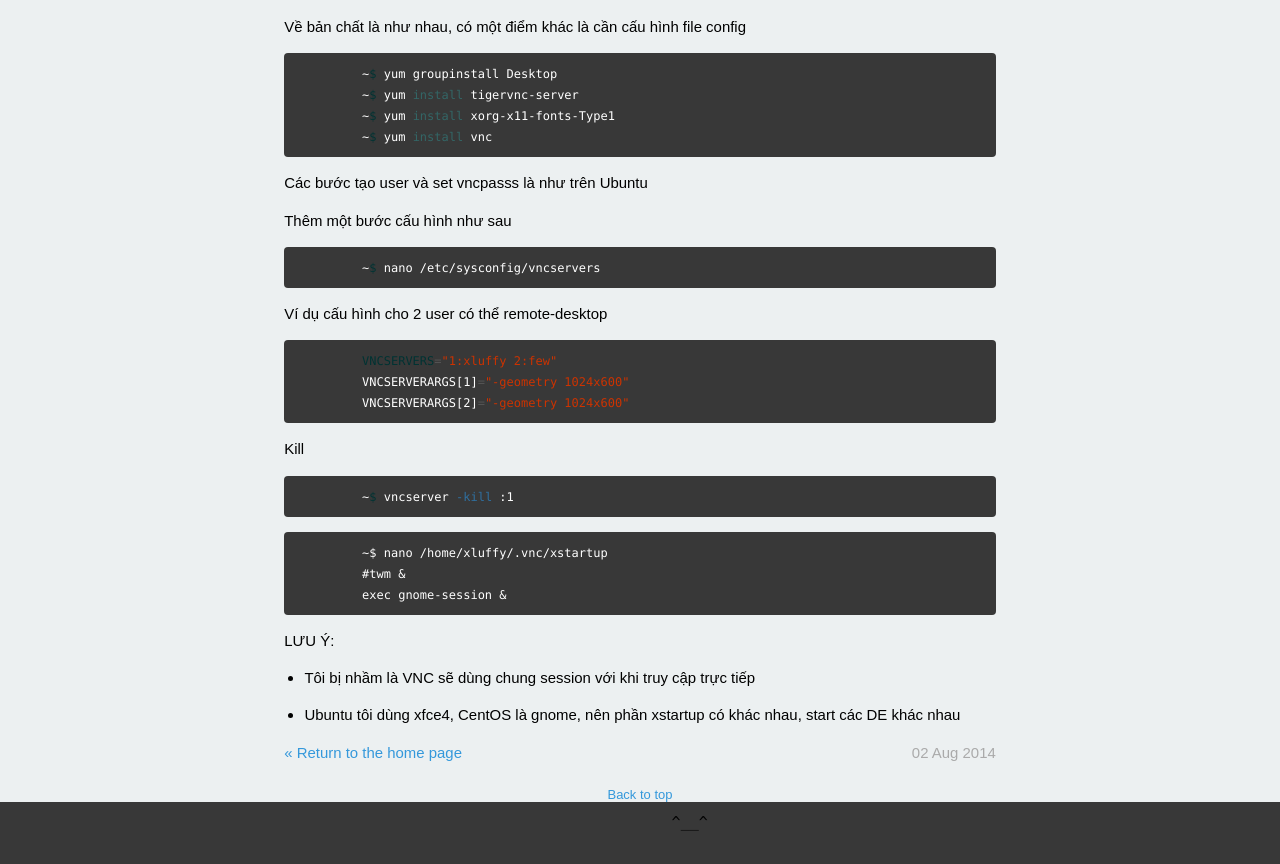
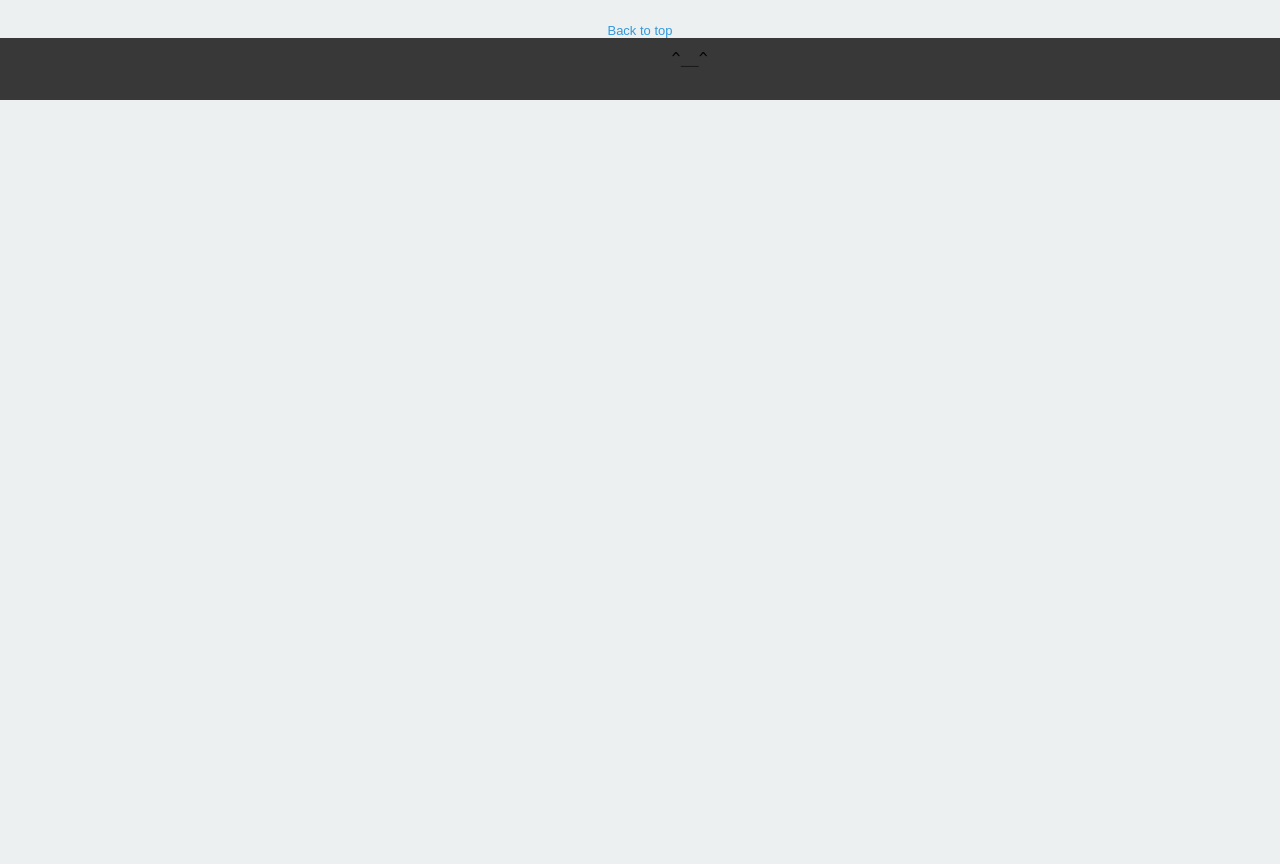
Before and after one commit to gitter-badger/xluffy.github.io, a Jekyll site: the page built from _posts/2014-08-02-setup-config-vnc-server.md, in a window 1280 px wide and 1400 px high, scrolled down 2512 px. Shown: the part 536-1400 px from the top of the window. Built offline with Jekyll 4.4.1, drawn with Linux system fonts in a browser that asks for light colours; Markdown is read by kramdown in place of the engine named in the settings; after the commit the page ends 3148 px from its top, so only the background shows below that; some of the changed text lies outside the part shown.

Commit message:
Revert "setup và cấu hình vnc trên centos 6"
This reverts commit 2d384277c248d3b168882a68af5222f1663e4325.

````diff
--- a/_posts/2014-08-02-setup-config-vnc-server.md
+++ b/_posts/2014-08-02-setup-config-vnc-server.md
@@ -20,13 +20,13 @@ Lần này bắt buộc phải cài nên đành viết lại để mà nhớ
 
 ### Với Ubuntu
 
-Step 1: Cài giao diện để có cái mà remote, ở đây cài xfce4 cho nhẹ
+Step1: Cài giao diện để có cái mà remote, ở đây cài xfce4 cho nhẹ
 
 ```bash
 	~$ apt-get -y install ubuntu-desktop tightvncserver xfce4 xfce4-goodies
 ```
 
-Step 2: Add user và set password
+Step2: Add user và set password
 
 ```bash
 	~$ adduser xluffy
@@ -121,48 +121,3 @@ Nhập password ở bước vncpasss
 Và xong
 
 ![Xfce4](http://i.imgur.com/nMertRl)
-
-### Trên CentOS
-
-Về bản chất là như nhau, có một điểm khác là cần cấu hình file config
-
-```bash
-	~$ yum groupinstall Desktop
-	~$ yum install tigervnc-server
-	~$ yum install xorg-x11-fonts-Type1
-	~$ yum install vnc
-```
-
-Các bước tạo user và set vncpasss là như trên Ubuntu
-
-Thêm một bước cấu hình như sau
-
-```bash
-	~$ nano /etc/sysconfig/vncservers
-```
-
-Ví dụ cấu hình cho 2 user có thể remote-desktop
-
-```bash
-	VNCSERVERS="1:xluffy 2:few"
-	VNCSERVERARGS[1]="-geometry 1024x600"
-	VNCSERVERARGS[2]="-geometry 1024x600"
-```
-
-Kill
-
-```bash
-	~$ vncserver -kill :1
-```
-
-```
-	~$ nano /home/xluffy/.vnc/xstartup
-	#twm &
-	exec gnome-session &
-```
-
-LƯU Ý:
-
-- Tôi bị nhầm là VNC sẽ dùng chung session với khi truy cập trực tiếp
-
-- Ubuntu tôi dùng xfce4, CentOS là gnome, nên phần xstartup có khác nhau, start các DE khác nhau
````
Also changed, not shown: other parts of _posts/2014-08-02-setup-config-vnc-server.md (+2 -2 lines).
